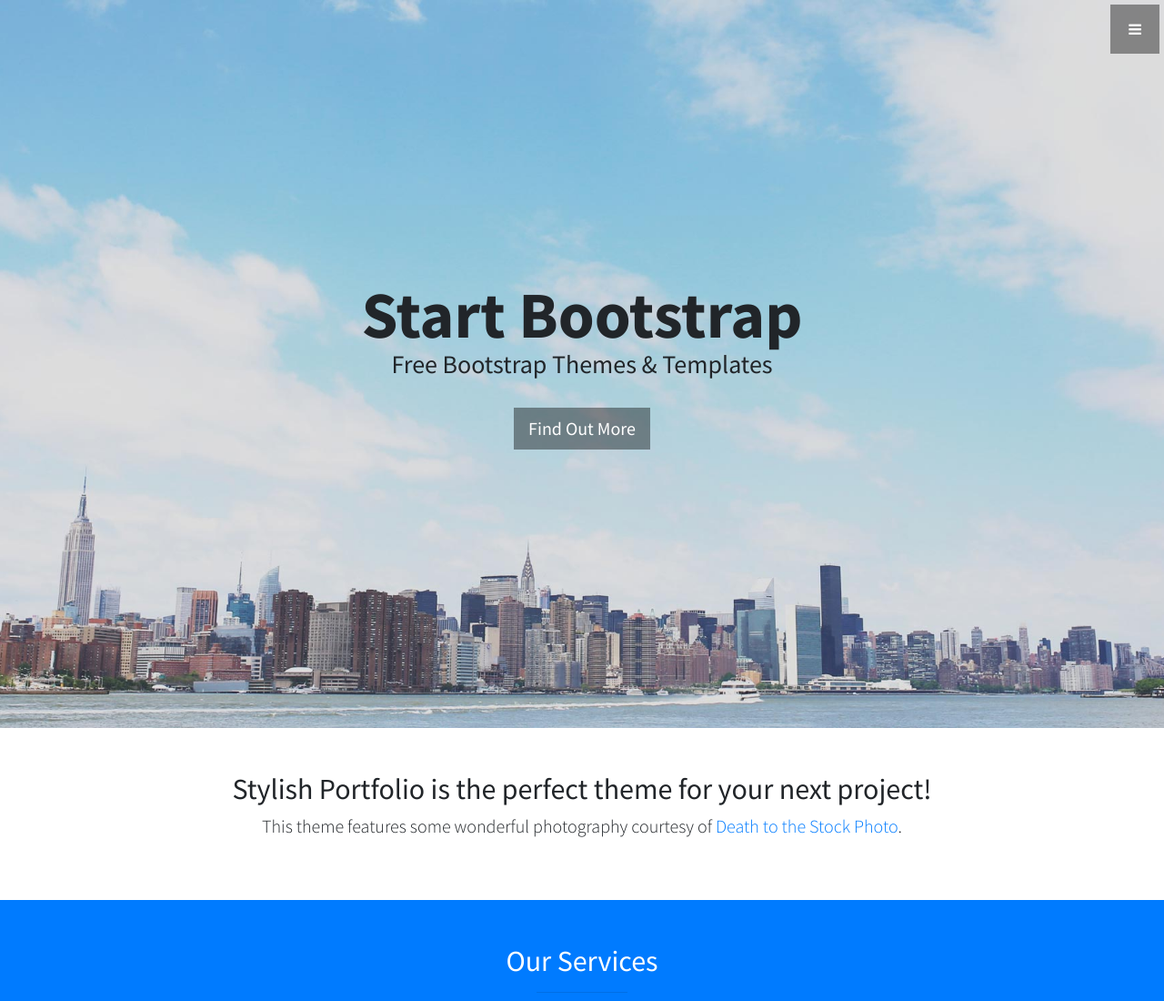
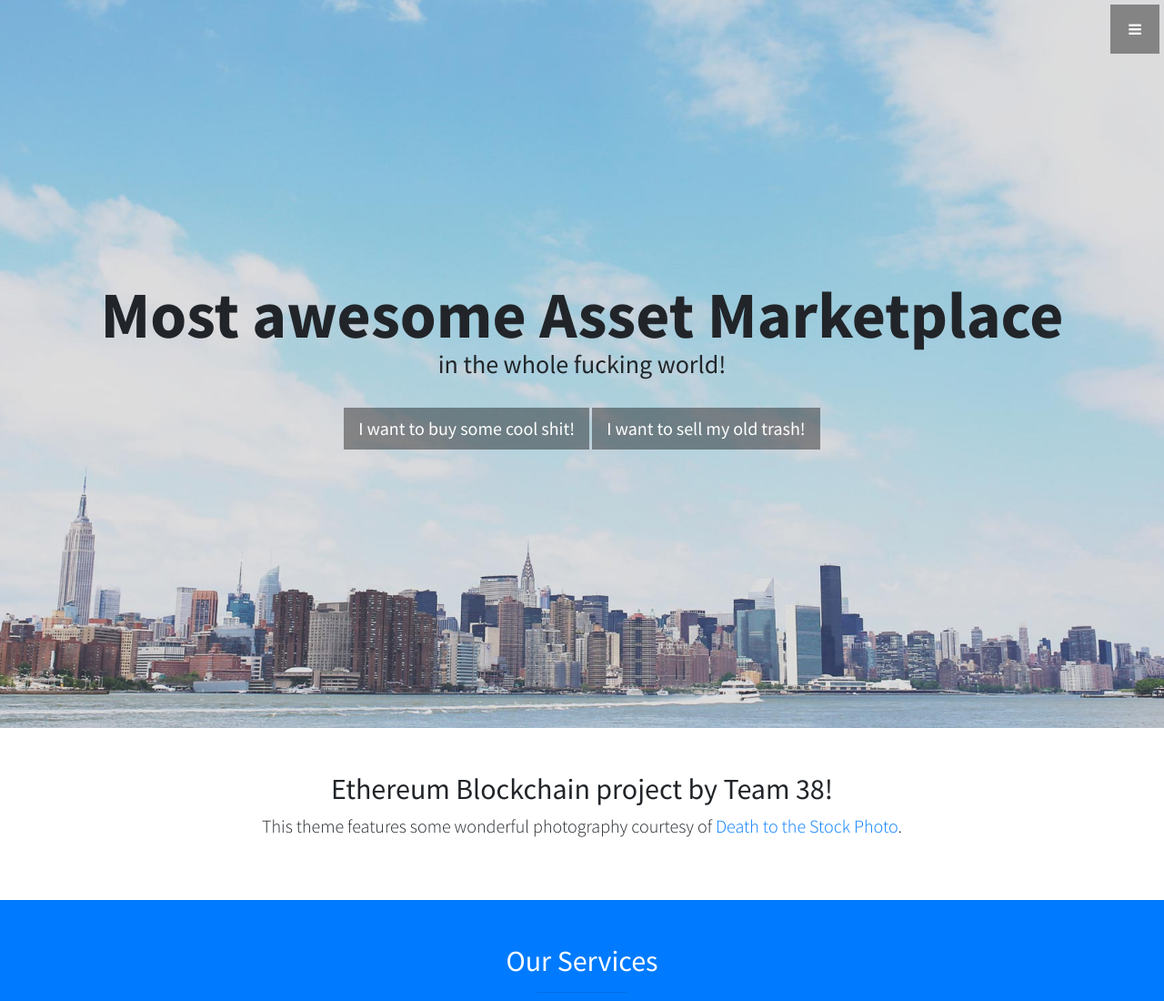
Before and after one commit to benedikt-kirpes/asset-marketplace, a website: page app/index.html in a window 1280 px wide. Shown: the top 1100 px of the page at 91% size. Drawn offline with Linux system fonts and the light colour scheme.

Commit message:
index changes

```diff
--- a/app/index.html
+++ b/app/index.html
@@ -8,7 +8,7 @@
     <meta name="description" content="">
     <meta name="author" content="">
 
-    <title>Stylish Portfolio - Start Bootstrap Template</title>
+    <title>Most awesome Asset Marketplace in the World!</title>
 
     <!-- Bootstrap Core CSS -->
     <link href="vendor/bootstrap/css/bootstrap.min.css" rel="stylesheet">
@@ -52,17 +52,18 @@
     <!-- Header -->
     <header class="header" id="top">
         <div class="text-vertical-center">
-            <h1>Start Bootstrap</h1>
-            <h3>Free Bootstrap Themes &amp; Templates</h3>
+            <h1>Most awesome Asset Marketplace</h1>
+            <h3>in the whole fucking world!</h3>
             <br>
-            <a href="#about" class="page-scroll btn btn-dark btn-lg">Find Out More</a>
+            <a href="#about" class="page-scroll btn btn-dark btn-lg">I want to buy some cool shit!</a>
+            <a href="#about" class="page-scroll btn btn-dark btn-lg">I want to sell my old trash! </a>
         </div>
     </header>
 
     <!-- About -->
     <section id="about" class="about">
         <div class="container text-center">
-            <h2>Stylish Portfolio is the perfect theme for your next project!</h2>
+            <h2>Ethereum Blockchain project by Team 38!</h2>
             <p class="lead">This theme features some wonderful photography courtesy of <a target="_blank" href="http://join.deathtothestockphoto.com/">Death to the Stock Photo</a>.</p>
         </div>
         <!-- /.container -->
```
